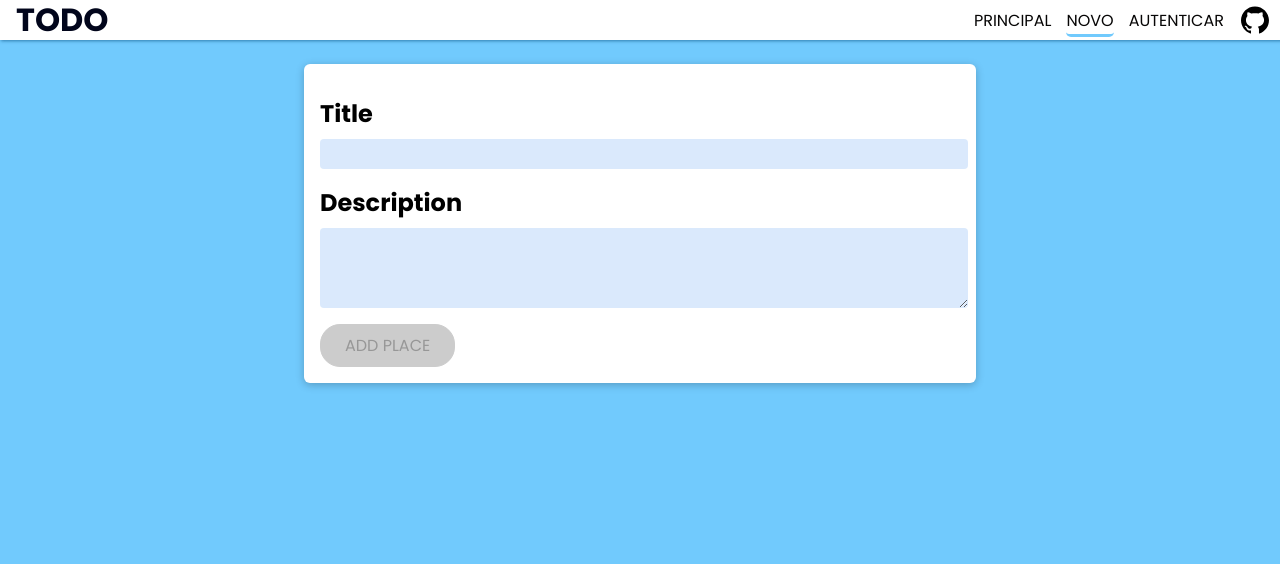
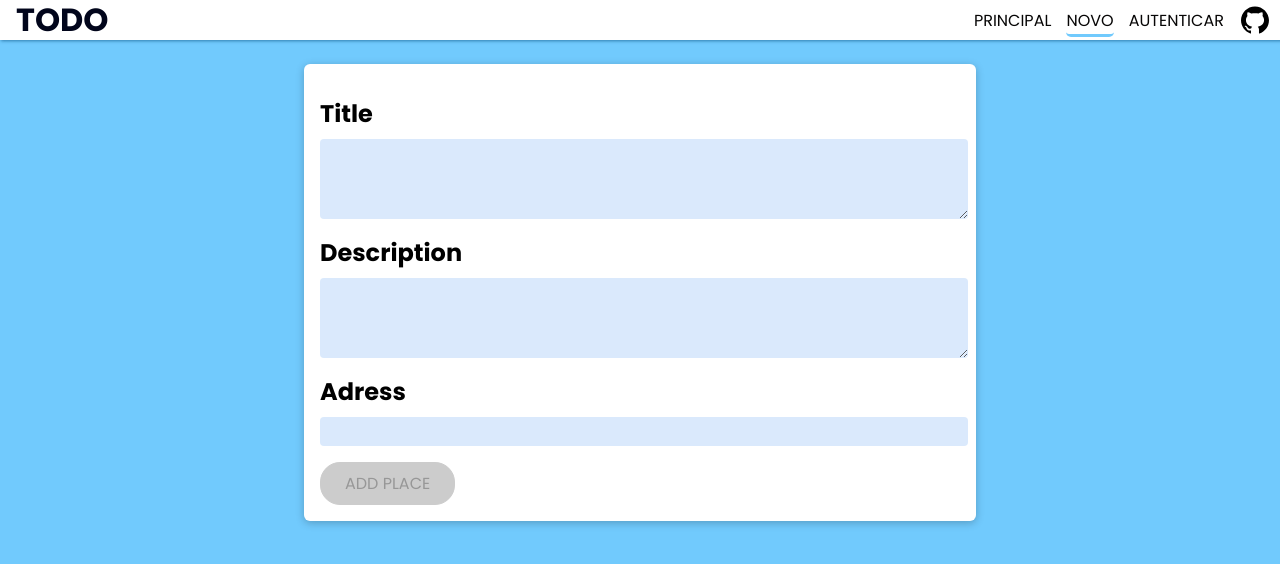
Before and after one commit to nellfs/HomeHop, a React (Create React App) app: page /places/new in a window 1280 px wide. Shown: the top 564 px of the page. Built offline with nearby package versions, Linux system fonts and the light colour scheme.

Commit message:
final form

```diff
--- a/src/places/pages/NewPlace.js
+++ b/src/places/pages/NewPlace.js
@@ -56,11 +56,16 @@
     });
   }, []);
 
+  const placeSubmitHandler = (event) => {
+    event.preventDefault();
+    console.log(formState.inputs); //Send this to backend!
+  };
+
   return (
-    <form className="place-form">
+    <form className="place-form" onSubmit={placeSubmitHandler}>
       <Input
         id="title"
-        element="input"
+        element="textarea"
         type="text"
         label="Title"
         validators={[VALIDATOR_REQUIRE()]}
@@ -71,8 +76,16 @@
         id="description"
         element="textarea"
         label="Description"
-        validators={[VALIDATOR_MINLENGTH(5)]}
+        validators={[VALIDATOR_MINLENGTH(1)]}
         errorText="Please enter a valid description."
+        onInput={inputHandler}
+      />
+      <Input
+        id="address"
+        element="input"
+        label="Adress"
+        validators={[VALIDATOR_REQUIRE()]}
+        errorText="Please enter a valid address."
         onInput={inputHandler}
       />
       <Button type="submit" disabled={!formState.isValid}>
```
